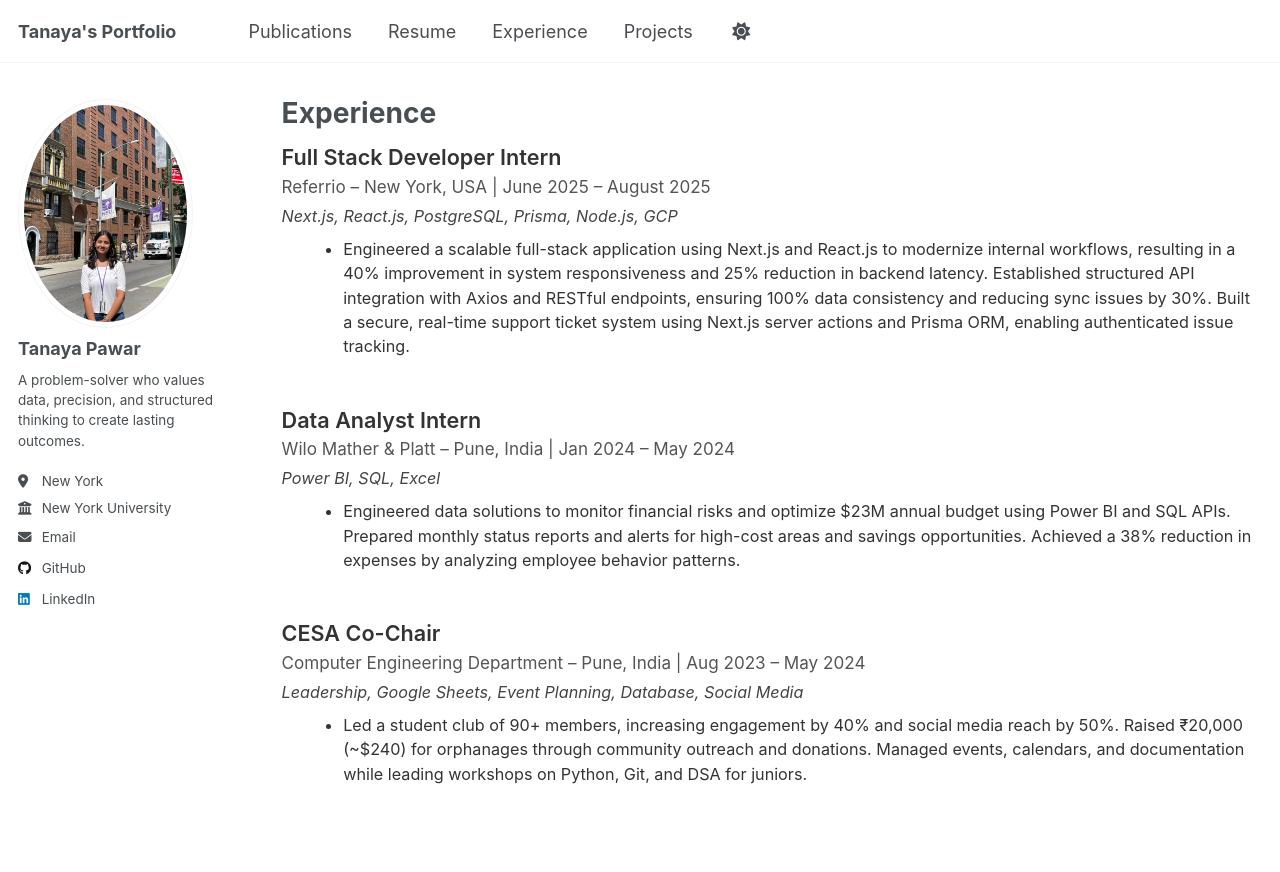
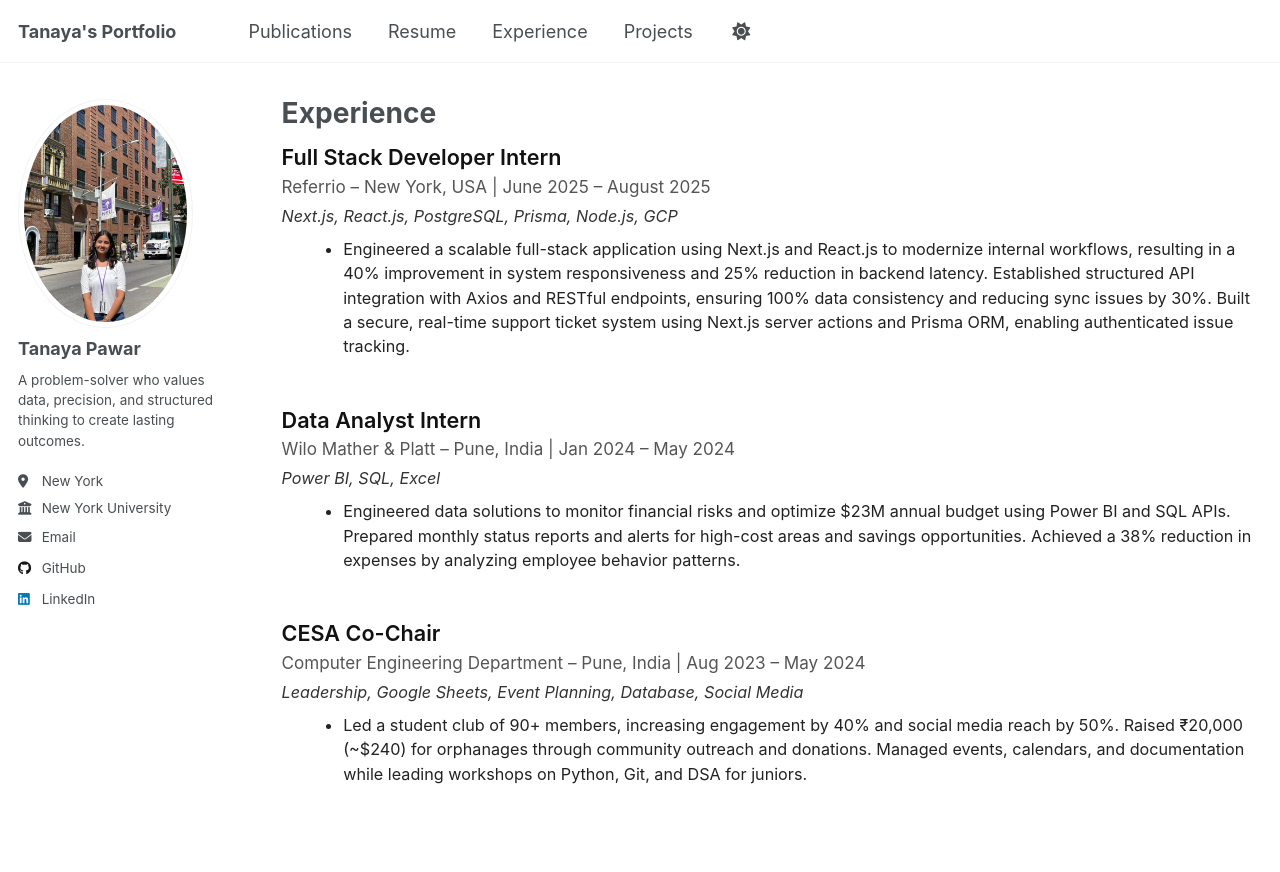
Before and after one commit to tanaya09/tanaya09.github.io, a Jekyll site: the page built from _pages/experience.html, in a window 1280 px wide. Shown: the top 872 px of the page. Built offline with Jekyll 4.4.1, drawn with Linux system fonts in a browser that asks for light colours.

Commit message:
Update experience.html

```diff
--- a/_pages/experience.html
+++ b/_pages/experience.html
@@ -7,48 +7,46 @@
 
 <style>
 :root {
-  --text-primary-light: #333;
-  --text-secondary-light: #555;
-  --text-tech-light: #444;
+  /* Light mode */
+  --exp-title-light: #111;
+  --exp-meta-light: #555;
+  --exp-tech-light: #333;
+  --exp-desc-light: #222;
 
-  --text-primary-dark: #eee;
-  --text-secondary-dark: #bbb;
-  --text-tech-dark: #ccc;
+  /* Dark mode */
+  --exp-title-dark: #f1f1f1;
+  --exp-meta-dark: #ccc;
+  --exp-tech-dark: #ddd;
+  --exp-desc-dark: #e0e0e0;
+}
+
+@media (prefers-color-scheme: light) {
+  .experience-title {
+    color: var(--exp-title-light);
+  }
+  .experience-meta {
+    color: var(--exp-meta-light);
+  }
+  .experience-tech {
+    color: var(--exp-tech-light);
+  }
+  .experience-points {
+    color: var(--exp-desc-light);
+  }
 }
 
 @media (prefers-color-scheme: dark) {
   .experience-title {
-    color: var(--text-primary-dark);
+    color: var(--exp-title-dark);
   }
-
   .experience-meta {
-    color: var(--text-secondary-dark);
+    color: var(--exp-meta-dark);
   }
-
   .experience-tech {
-    color: var(--text-tech-dark);
+    color: var(--exp-tech-dark);
   }
-
   .experience-points {
-    color: var(--text-primary-dark);
-  }
-}
-
-@media (prefers-color-scheme: light) {
-  .experience-title {
-    color: var(--text-primary-light);
-  }
-
-  .experience-meta {
-    color: var(--text-secondary-light);
-  }
-
-  .experience-tech {
-    color: var(--text-tech-light);
-  }
-
-  .experience-points {
-    color: var(--text-primary-light);
+    color: var(--exp-desc-dark);
   }
 }
 
```
